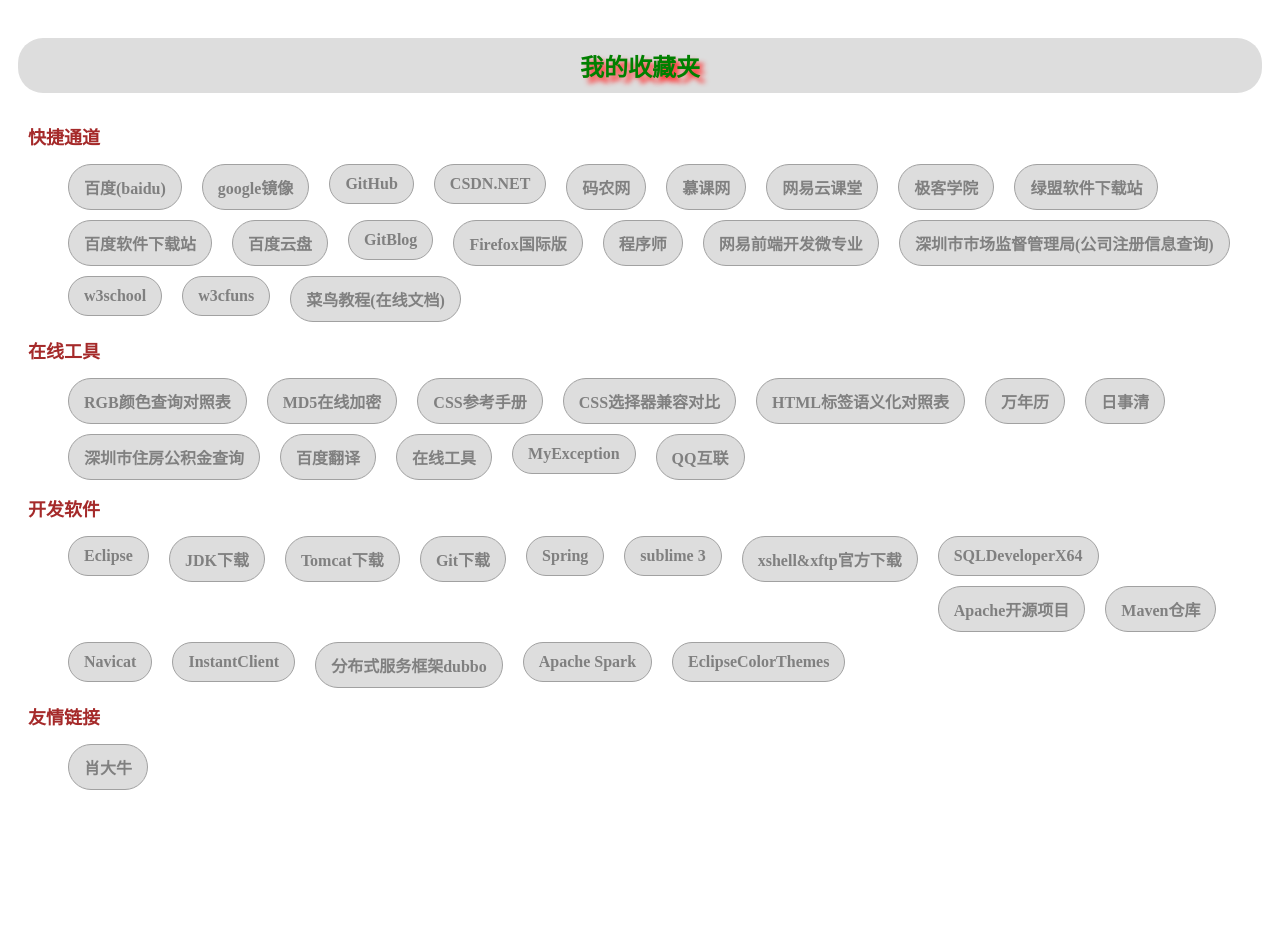
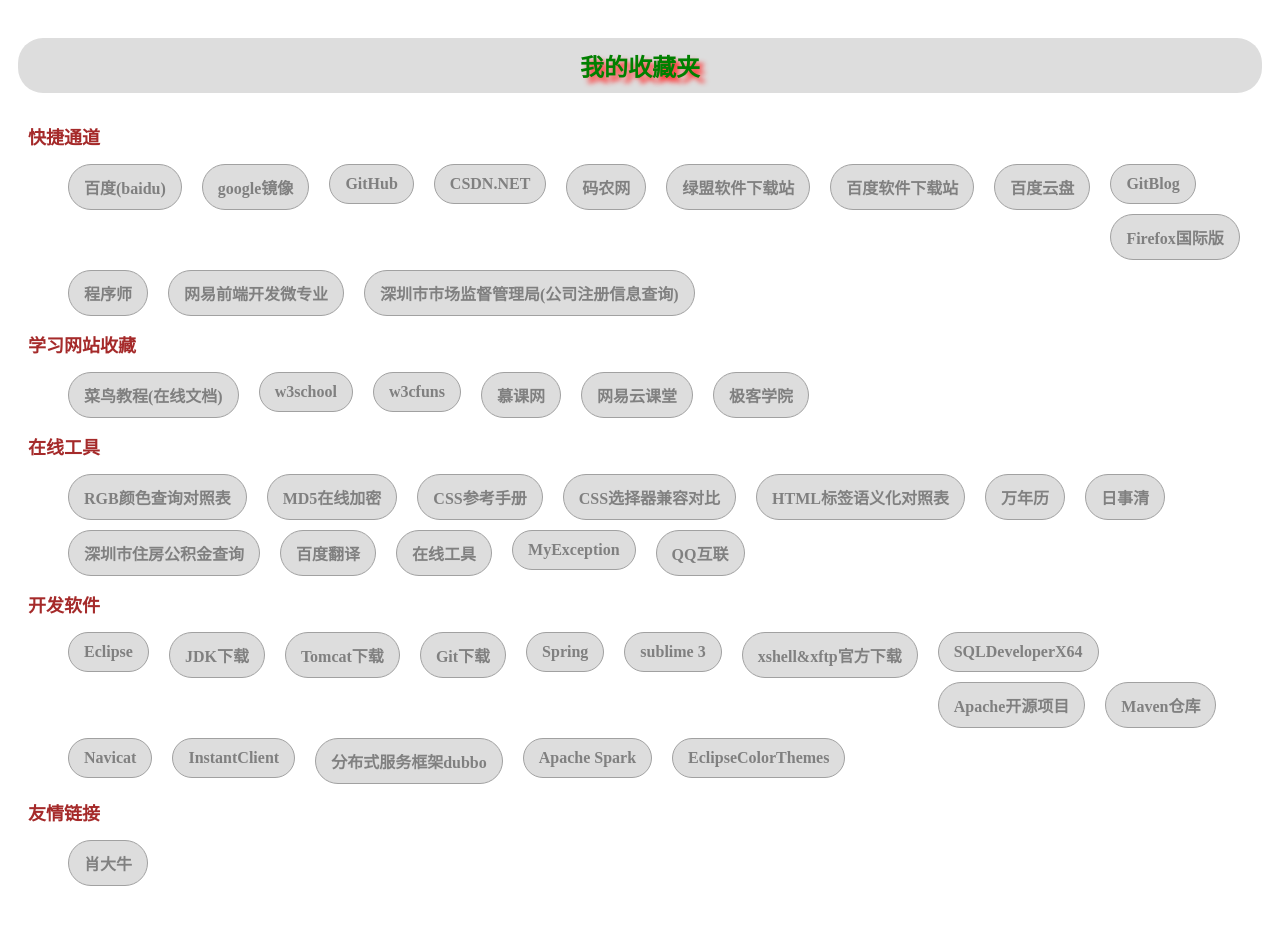
Before and after one commit to daniel163/daniel163.github.io, a Jekyll site: the page myscj.html, which Jekyll copies as it is, in a window 1280 px wide. Built offline with Jekyll 4.4.1, drawn with Linux system fonts in a browser that asks for light colours; Markdown is read by kramdown in place of the engine named in the settings; before the commit the page ends 900 px from its top, so only the background shows below that.

Commit message:
更新收藏夹

```diff
--- a/myscj.html
+++ b/myscj.html
@@ -69,9 +66,15 @@
                 <a href="http://www.techug.com/" target="_blank">程序师</a>
                 <a href="http://mooc.study.163.com/smartSpec/detail/12001.htm" target="_blank">网易前端开发微专业</a>
                 <a href="http://www.szscjg.gov.cn/" target="_blank">深圳市市场监督管理局(公司注册信息查询)</a>
-                <a href="http://www.w3school.com.cn/" target="_blank">w3school</a>
+            </dd>
+            <dt>学习网站收藏</dt>
+            <dd>
+            	<a href="http://www.runoob.com/" target="_blank">菜鸟教程(在线文档)</a>
+            	<a href="http://www.w3school.com.cn/" target="_blank">w3school</a>
                 <a href="http://www.w3cfuns.com/" target="_blank">w3cfuns</a>
-                <a href="http://www.runoob.com/" target="_blank">菜鸟教程(在线文档)</a>
+                <a href="http://www.imooc.com/" target="_blank">慕课网</a>
+                <a href="http://study.163.com/" target="_blank">网易云课堂</a>
+                <a href="http://www.jikexueyuan.com/" target="_blank">极客学院</a>
             </dd>
             <dt>在线工具</dt>
             <dd>
```
Also changed, not shown: other parts of myscj.html (+0 -3 lines).
